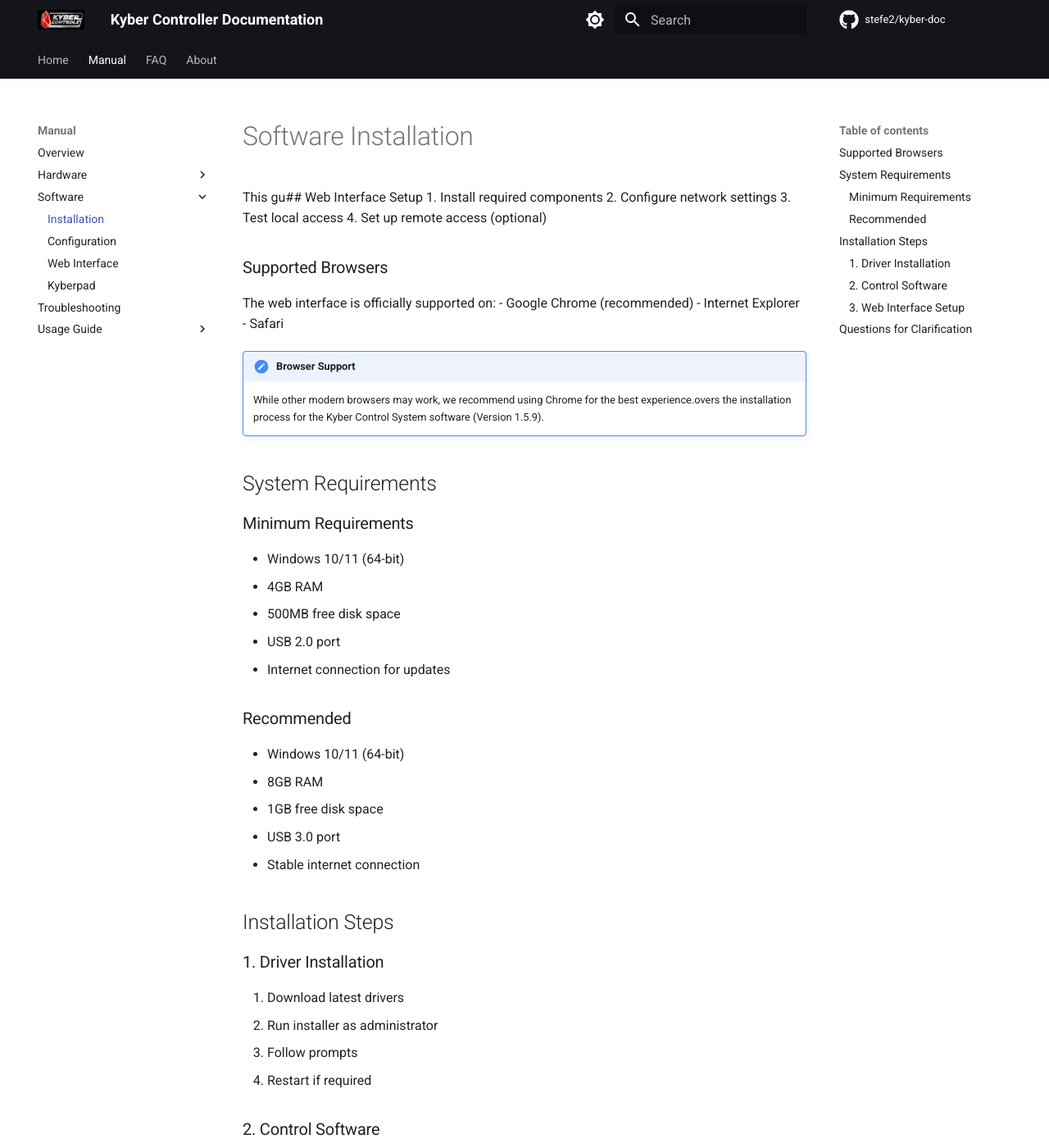
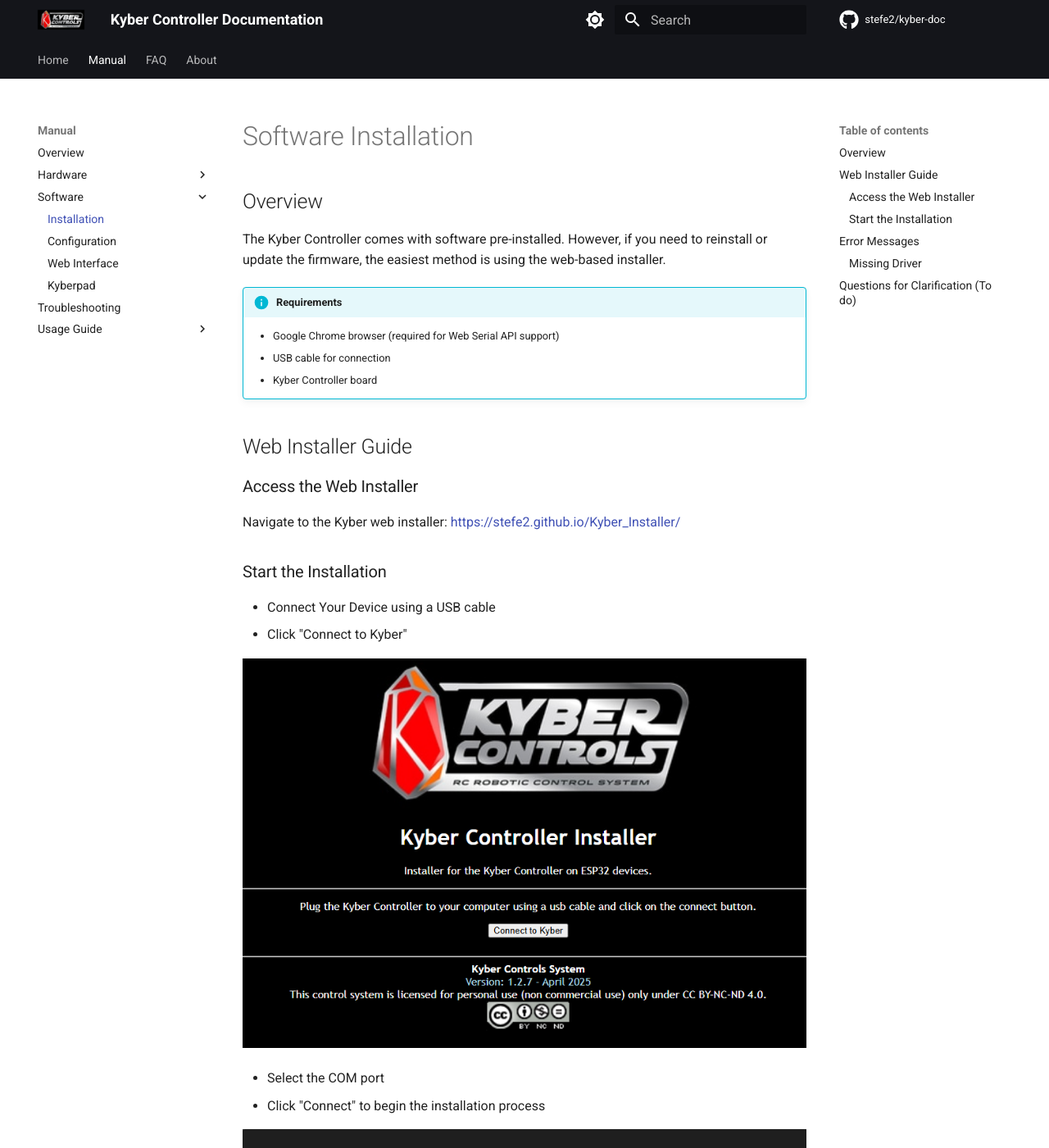
Before and after one commit to stefe2/kyber-doc, an MkDocs documentation site: the page built from docs/manual/software/installation.md, in a window 1280 px wide and 1400 px high. Shown: the whole window at 82% size. Built offline with MkDocs 1.6.1 and Material for MkDocs 9.7.7, drawn with Linux system fonts in a browser that asks for light colours; comment, search, counter and statistics services are not loaded; some of the changed text lies outside the part shown.

Commit message:
Change to Installation

```diff
--- a/docs/manual/software/installation.md
+++ b/docs/manual/software/installation.md
@@ -1,57 +1,85 @@
 # Software Installation
 
-This gu## Web Interface Setup
-1. Install required components
-2. Configure network settings
-3. Test local access
-4. Set up remote access (optional)
+## Overview
 
-### Supported Browsers
-The web interface is officially supported on:
-- Google Chrome (recommended)
-- Internet Explorer
-- Safari
+The Kyber Controller comes with software pre-installed. However, if you need to reinstall or update the firmware, the easiest method is using the web-based installer.
+
+!!! info "Requirements"
+    - Google Chrome browser (required for Web Serial API support)
+    - USB cable for connection
+    - Kyber Controller board
+
+## Web Installer Guide
+
+### Access the Web Installer
+
+Navigate to the Kyber web installer: [https://stefe2.github.io/Kyber_Installer/](https://stefe2.github.io/Kyber_Installer/)
+
+### Start the Installation
+
+- Connect Your Device using a USB cable
+- Click "Connect to Kyber"
+
+![Web Installer Home Page](../../assets/Installation/web_installer_main.png)
+
+- Select the COM port
+- Click "Connect" to begin the installation process
+
+![Connect Device Screen](../../assets/Installation/web_installer_1.png)
+
+- Click "Install Kyber_V127"
+
+![Serial Port Selection](../../assets/Installation/web_installer_2.png)
+
+- Select "Erase Device"
+- Click "NEXT"
+
+![Connection Confirmation](../../assets/Installation/web_installer_3.png)
+
+- Click "INSTALL"
+
+![Installation Preparation](../../assets/Installation/web_installer_4.png)
+
+- Monitor the installation progress - do not disconnect during this process
+
+![Erasing Flash Memory](../../assets/Installation/web_installer_6.png)
+
+- Click "NEXT"
+
+![Writing Firmware](../../assets/Installation/web_installer_7.png)
+
+- At this point the new firmware is installed
+- You can click "LOGS & CONSOLE" to display the logs from the Kyber
+
+![Serial Port Selection](../../assets/Installation/web_installer_2.png)
+
+- Installation completed successfully
+![Installation Success](../../assets/Installation/web_installer_8.png)
+
+## Error Messages
+
+### Missing Driver
+
+- Follow the instructions to add the ESP32 driver to your system
+
+![Post-Installation Options](../../assets/Installation/web_installer_9.png)
+
+- Access Sillicon Lab web site to download and install the driver
+
+![Final Configuration](../../assets/Installation/web_installer_10.png)
+
+
+!!! warning "Important Notes"
+    - Do not disconnect the USB cable during installation
+    - Ensure stable power supply throughout the process
+    - Close other applications using the serial port
+    - If installation fails, try a different USB cable or port
+
 
 !!! note "Browser Support"
-    While other modern browsers may work, we recommend using Chrome for the best experience.overs the installation process for the Kyber Control System software (Version 1.5.9).
+    Google Chrome is mendatory to flash an esp32
 
-## System Requirements
-
-### Minimum Requirements
-- Windows 10/11 (64-bit)
-- 4GB RAM
-- 500MB free disk space
-- USB 2.0 port
-- Internet connection for updates
-
-### Recommended
-- Windows 10/11 (64-bit)
-- 8GB RAM
-- 1GB free disk space
-- USB 3.0 port
-- Stable internet connection
-
-## Installation Steps
-
-### 1. Driver Installation
-1. Download latest drivers
-2. Run installer as administrator
-3. Follow prompts
-4. Restart if required
-
-### 2. Control Software
-1. Download Kyber Control software
-2. Extract to desired location
-3. Run setup wizard
-4. Configure initial settings
-
-### 3. Web Interface Setup
-1. Install required components
-2. Configure network settings
-3. Test local access
-4. Set up remote access (optional)
-
-## Questions for Clarification
+## Questions for Clarification (To do)
 
 !!! question "For Project Owner"
     1. What is the current software version number?
```
Also changed, not shown: docs/assets/Installation/web_installer_1.png (added), docs/assets/Installation/web_installer_10.png (added), docs/assets/Installation/web_installer_2.png (added), docs/assets/Installation/web_installer_3.png (added), docs/assets/Installation/web_installer_4.png (added), docs/assets/Installation/web_installer_5.png (added), docs/assets/Installation/web_installer_6.png (added), docs/assets/Installation/web_installer_7.png (added), docs/assets/Installation/web_installer_8.png (added), docs/assets/Installation/web_installer_9.png (added), docs/assets/Installation/web_installer_main.png (added).
